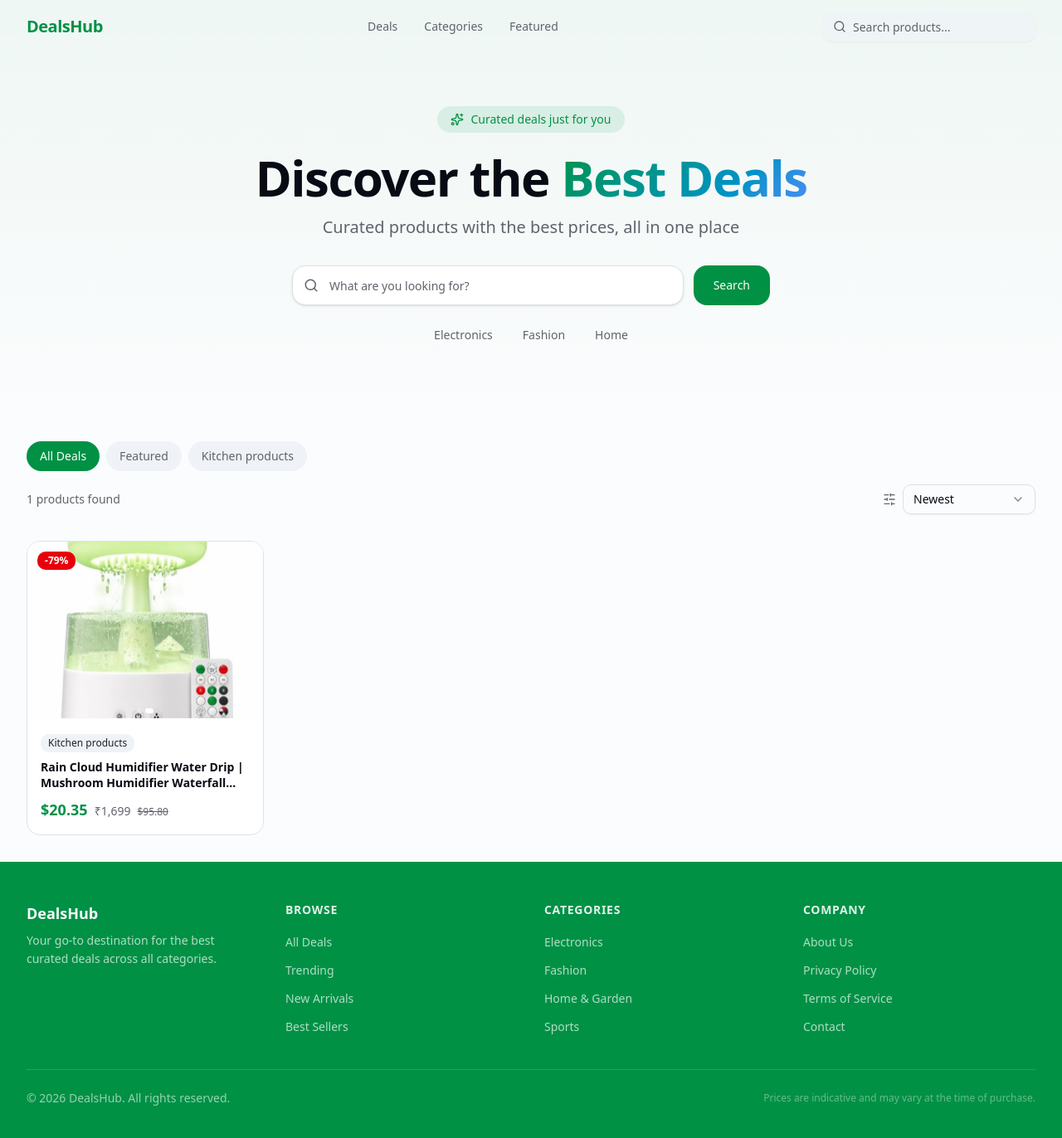
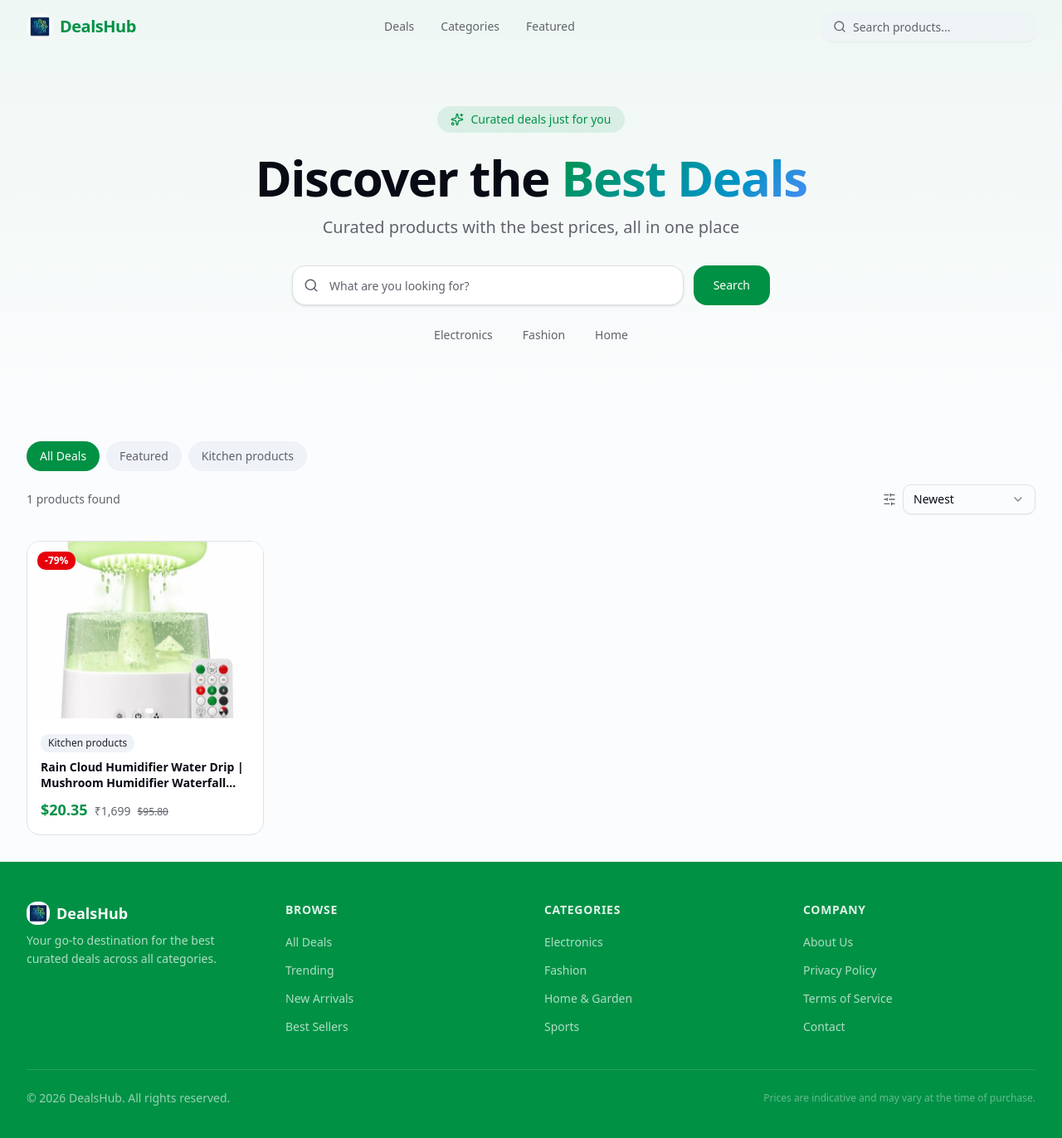
Before and after one commit to frixion0/affiliate-product-website, a Next.js app: page / in a window 1280 px wide. Shown: the top 1372 px of the page at 83% size. Built offline with nearby package versions, Linux system fonts and the light colour scheme.

Commit message:
Add custom logo to navbar and footer

```diff
--- a/src/components/affiliate/footer.tsx
+++ b/src/components/affiliate/footer.tsx
@@ -8,7 +8,10 @@ export function Footer() {
       <div className="max-w-7xl mx-auto px-4 sm:px-6 lg:px-8 py-12">
         <div className="grid grid-cols-2 md:grid-cols-4 gap-8 mb-10">
           <div className="col-span-2 md:col-span-1">
-            <h3 className="text-lg font-bold mb-2">DealsHub</h3>
+            <div className="flex items-center gap-2 mb-2">
+              <img src="/logo.png" alt="DealsHub" className="h-7 w-7 rounded-lg object-cover" />
+              <h3 className="text-lg font-bold">DealsHub</h3>
+            </div>
             <p className="text-primary-foreground/70 text-sm leading-relaxed">
               Your go-to destination for the best curated deals across all categories.
             </p>
--- a/src/components/affiliate/navbar.tsx
+++ b/src/components/affiliate/navbar.tsx
@@ -40,9 +40,10 @@ export function Navbar({ searchQuery, onSearchChange }: NavbarProps) {
       <nav className="max-w-7xl mx-auto px-4 sm:px-6 lg:px-8 h-16 flex items-center justify-between">
         <button
           onClick={() => window.scrollTo({ top: 0, behavior: 'smooth' })}
-          className="text-xl font-bold tracking-tight text-primary hover:opacity-80 transition-opacity"
+          className="flex items-center gap-2 hover:opacity-80 transition-opacity"
         >
-          DealsHub
+          <img src="/logo.png" alt="DealsHub" className="h-8 w-8 rounded-lg object-cover" />
+          <span className="text-xl font-bold tracking-tight text-primary">DealsHub</span>
         </button>
 
         <div className="hidden md:flex items-center gap-8">
```
Also changed, not shown: public/logo.png (added).
